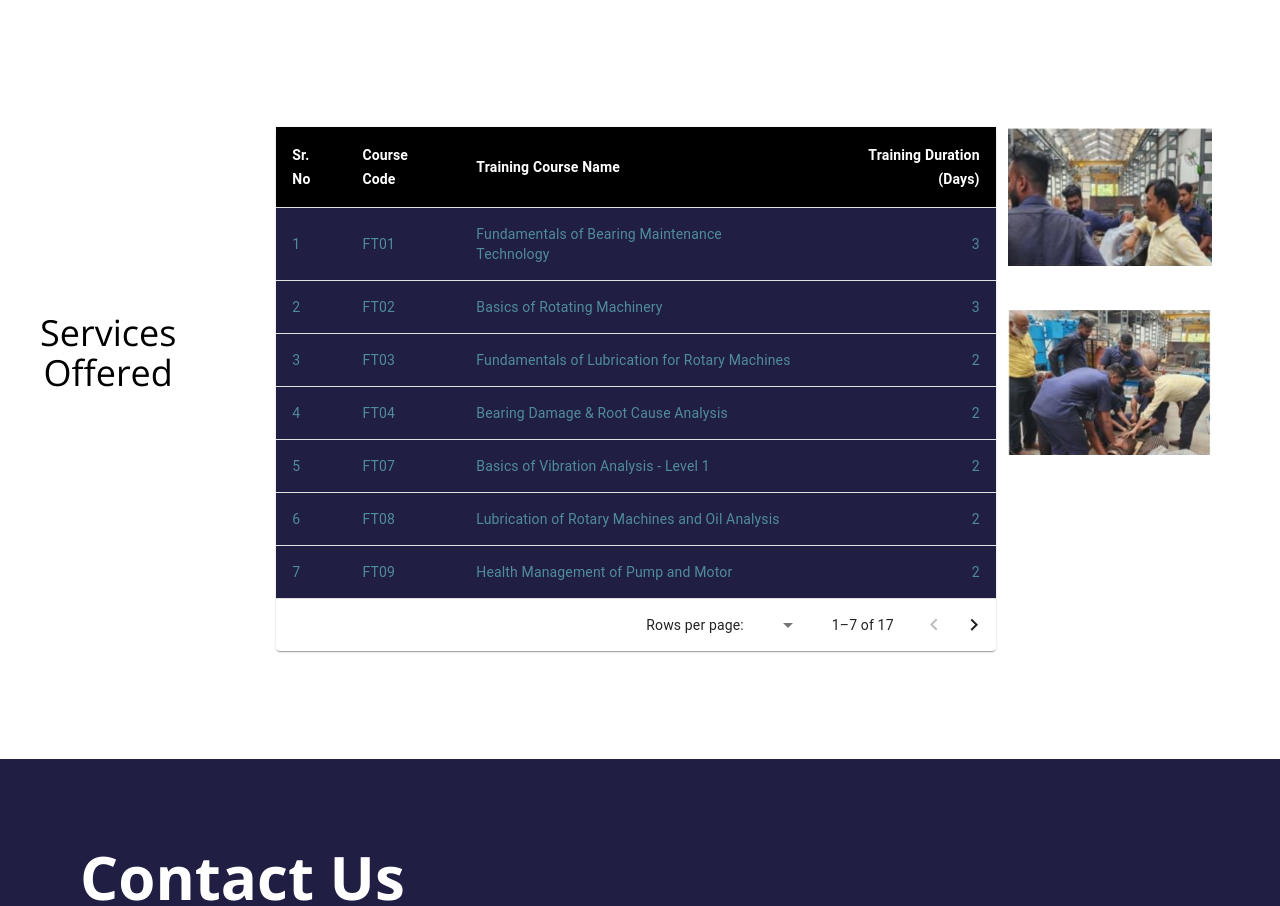
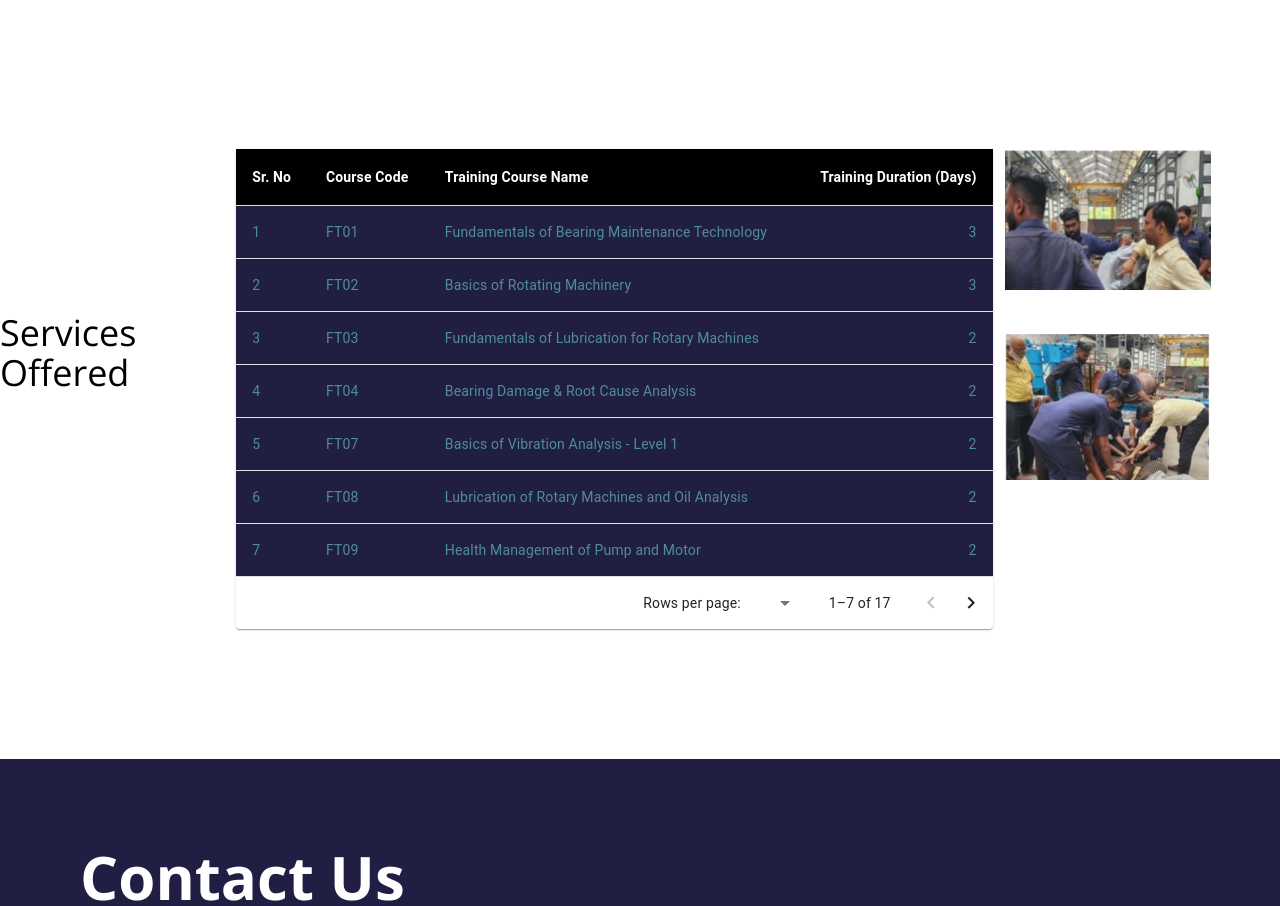
Before and after one commit to SarveshRajoba/Forztek, a React (Create React App) app: page / in a window 1280 px wide. Shown: the part 5080-5986 px from the top of the page. Built offline with nearby package versions, Linux system fonts and the light colour scheme.

Commit message:
Line Component fixed

```diff
--- a/src/pages/Services.js
+++ b/src/pages/Services.js
@@ -1,26 +1,28 @@
-import React from 'react'
+import React from 'react';
 import ServicesTable from './ServicesTable';
-import img1 from "../assets/services1.png";
-import img2 from "../assets/services2.png";
-import Line from "../components/Line";
-
+import img1 from '../assets/services1.png';
+import img2 from '../assets/services2.png';
+import Line from '../components/Line';
 
 const Services = () => {
   return (
     <div id="training" className="min-h-screen md:flex group bg-white justify-center items-center">
-      <div className='ml-10 '>
+      {/* Left Section with Heading and Line */}
+      <div className="ml-10 md:ml-0 text-center md:text-left">
         <div className="text-4xl md:pt-0 pt-20">
           <p>Services</p>
-            <p>Offered</p>
+          <p>Offered</p>
         </div>
-         <Line/>
+        {/* Line component with proper alignment */}
+        <div className="flex justify-center md:justify-start ">
+          <Line />
+        </div>
       </div>
 
-      <div className="flex  mt-[60px] md:ml-[100px]">
-
-          <ServicesTable />
-
-        <div className=" hidden lg:block ml-3">
+      {/* Right Section with Table and Images */}
+      <div className="flex mt-[60px] md:ml-[100px]">
+        <ServicesTable />
+        <div className="hidden lg:block ml-3">
           <img className="w-3/4" src={img1} alt="Image 1" />
           <img className="w-3/4 mt-11" src={img2} alt="Image 2" />
         </div>
```
